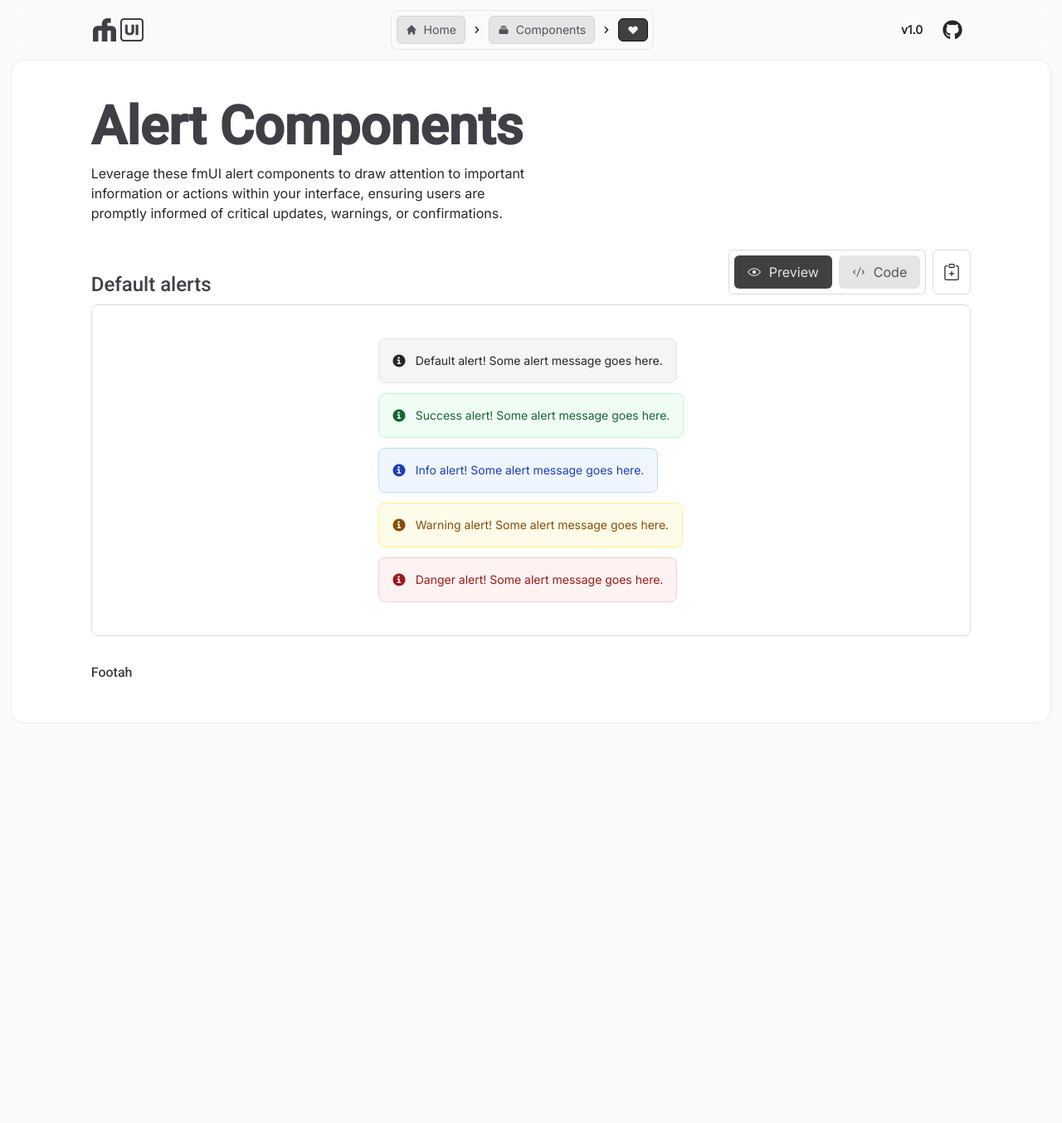
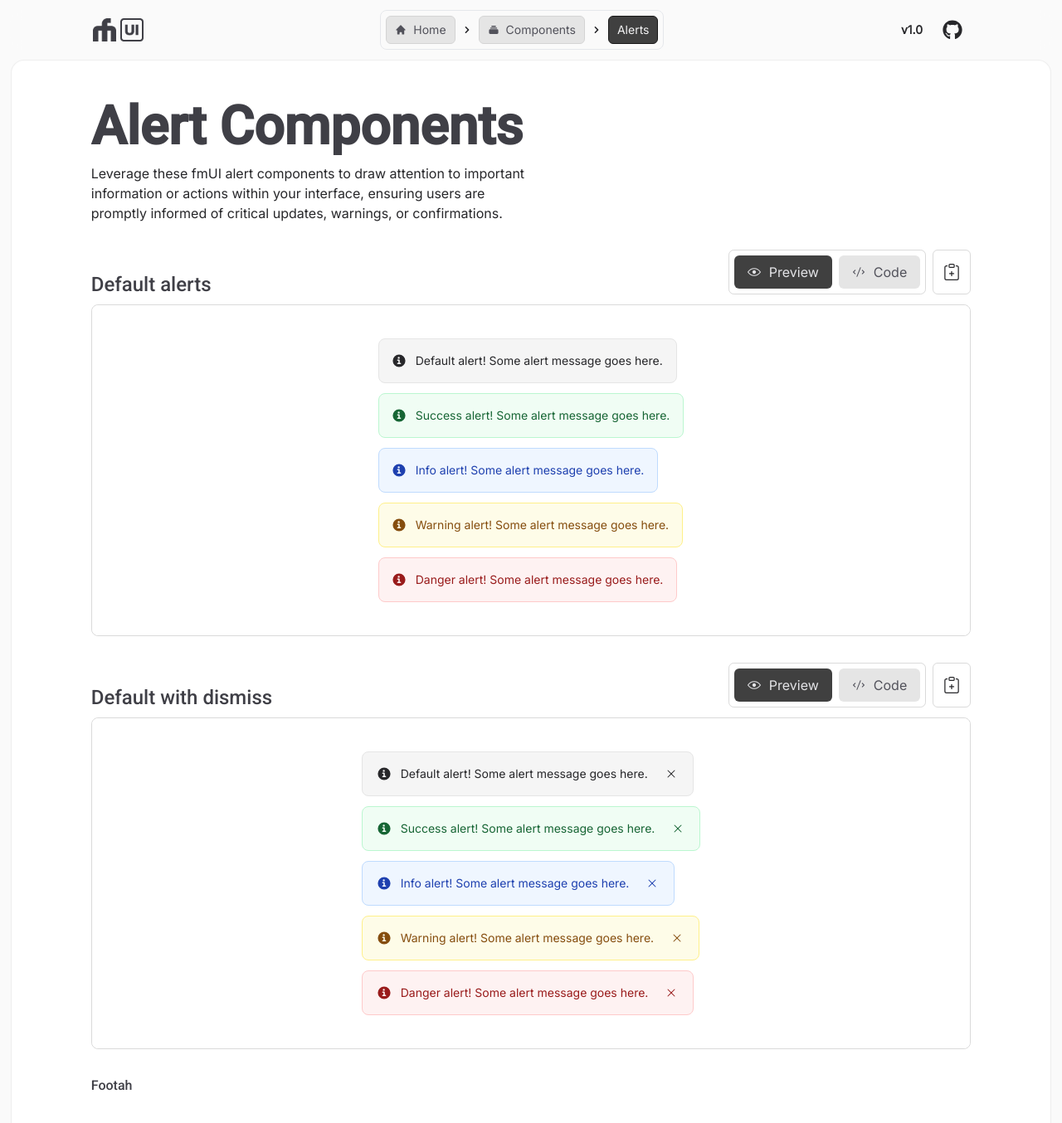
Before and after one commit to fwedwicc/fmUI, a React (Vite) app: page /components/alert in a window 1280 px wide. Shown: the top 1354 px of the page at 83% size. Before the commit the page ends 872 px from the top, so only its background shows below. Built offline with nearby package versions, Linux system fonts and the light colour scheme.

Commit message:
Just added 1 more variant in alert components

```diff
--- a/src/components/Navbar.jsx
+++ b/src/components/Navbar.jsx
@@ -30,6 +30,8 @@ const Navbar = () => {
         return 'Buttons';
       case '/components/checkbox':
         return 'Checkboxes';
+      case '/components/alert':
+        return 'Alerts';
       default:
         return <HiHeart />;
     }
--- a/src/components/application-ui/elements/alerts/Alert01.jsx
+++ b/src/components/application-ui/elements/alerts/Alert01.jsx
@@ -42,48 +42,48 @@ const Alert01 = () => {
     <div className='gap-3 flex justify-center items-center flex-wrap p-6'>
       <div className='flex flex-col items-start gap-3'>
         {/* Default Alert */}
-        <div class="flex items-center p-4 text-sm text-zinc-800 rounded-lg bg-neutral-100 border border-neutral-200" role="alert">
-          <svg class="flex-shrink-0 inline w-4 h-4 me-3" aria-hidden="true" xmlns="http://www.w3.org/2000/svg" fill="currentColor" viewBox="0 0 20 20">
+        <div className="flex items-center p-4 text-sm text-zinc-800 rounded-lg bg-neutral-100 border border-neutral-200" role="alert">
+          <svg className="flex-shrink-0 inline w-4 h-4 me-3" aria-hidden="true" xmlns="http://www.w3.org/2000/svg" fill="currentColor" viewBox="0 0 20 20">
             <path d="M10 .5a9.5 9.5 0 1 0 9.5 9.5A9.51 9.51 0 0 0 10 .5ZM9.5 4a1.5 1.5 0 1 1 0 3 1.5 1.5 0 0 1 0-3ZM12 15H8a1 1 0 0 1 0-2h1v-3H8a1 1 0 0 1 0-2h2a1 1 0 0 1 1 1v4h1a1 1 0 0 1 0 2Z" />
           </svg>
           <div>
-            <span class="font-medium">Default alert!</span> Some alert message goes here.
+            <span className="font-medium">Default alert!</span> Some alert message goes here.
           </div>
         </div>
         {/* Success Alert */}
-        <div class="flex items-center p-4 text-sm text-green-800 rounded-lg bg-green-50 border border-green-200" role="alert">
-          <svg class="flex-shrink-0 inline w-4 h-4 me-3" aria-hidden="true" xmlns="http://www.w3.org/2000/svg" fill="currentColor" viewBox="0 0 20 20">
+        <div className="flex items-center p-4 text-sm text-green-800 rounded-lg bg-green-50 border border-green-200" role="alert">
+          <svg className="flex-shrink-0 inline w-4 h-4 me-3" aria-hidden="true" xmlns="http://www.w3.org/2000/svg" fill="currentColor" viewBox="0 0 20 20">
             <path d="M10 .5a9.5 9.5 0 1 0 9.5 9.5A9.51 9.51 0 0 0 10 .5ZM9.5 4a1.5 1.5 0 1 1 0 3 1.5 1.5 0 0 1 0-3ZM12 15H8a1 1 0 0 1 0-2h1v-3H8a1 1 0 0 1 0-2h2a1 1 0 0 1 1 1v4h1a1 1 0 0 1 0 2Z" />
           </svg>
           <div>
-            <span class="font-medium">Success alert!</span> Some alert message goes here.
+            <span className="font-medium">Success alert!</span> Some alert message goes here.
           </div>
         </div>
         {/* Info Alert */}
-        <div class="flex items-center p-4 text-sm text-blue-800 rounded-lg bg-blue-50 border border-blue-200" role="alert">
-          <svg class="flex-shrink-0 inline w-4 h-4 me-3" aria-hidden="true" xmlns="http://www.w3.org/2000/svg" fill="currentColor" viewBox="0 0 20 20">
+        <div className="flex items-center p-4 text-sm text-blue-800 rounded-lg bg-blue-50 border border-blue-200" role="alert">
+          <svg className="flex-shrink-0 inline w-4 h-4 me-3" aria-hidden="true" xmlns="http://www.w3.org/2000/svg" fill="currentColor" viewBox="0 0 20 20">
             <path d="M10 .5a9.5 9.5 0 1 0 9.5 9.5A9.51 9.51 0 0 0 10 .5ZM9.5 4a1.5 1.5 0 1 1 0 3 1.5 1.5 0 0 1 0-3ZM12 15H8a1 1 0 0 1 0-2h1v-3H8a1 1 0 0 1 0-2h2a1 1 0 0 1 1 1v4h1a1 1 0 0 1 0 2Z" />
           </svg>
           <div>
-            <span class="font-medium">Info alert!</span> Some alert message goes here.
+            <span className="font-medium">Info alert!</span> Some alert message goes here.
           </div>
         </div>
         {/* Warning Alert */}
-        <div class="flex items-center p-4 text-sm text-yellow-800 rounded-lg bg-yellow-50 border border-yellow-200" role="alert">
-          <svg class="flex-shrink-0 inline w-4 h-4 me-3" aria-hidden="true" xmlns="http://www.w3.org/2000/svg" fill="currentColor" viewBox="0 0 20 20">
+        <div className="flex items-center p-4 text-sm text-yellow-800 rounded-lg bg-yellow-50 border border-yellow-200" role="alert">
+          <svg className="flex-shrink-0 inline w-4 h-4 me-3" aria-hidden="true" xmlns="http://www.w3.org/2000/svg" fill="currentColor" viewBox="0 0 20 20">
             <path d="M10 .5a9.5 9.5 0 1 0 9.5 9.5A9.51 9.51 0 0 0 10 .5ZM9.5 4a1.5 1.5 0 1 1 0 3 1.5 1.5 0 0 1 0-3ZM12 15H8a1 1 0 0 1 0-2h1v-3H8a1 1 0 0 1 0-2h2a1 1 0 0 1 1 1v4h1a1 1 0 0 1 0 2Z" />
           </svg>
           <div>
-            <span class="font-medium">Warning alert!</span> Some alert message goes here.
+            <span className="font-medium">Warning alert!</span> Some alert message goes here.
           </div>
         </div>
         {/* Danger Alert */}
-        <div class="flex items-center p-4 text-sm text-red-800 rounded-lg bg-red-50 border border-red-200" role="alert">
-          <svg class="flex-shrink-0 inline w-4 h-4 me-3" aria-hidden="true" xmlns="http://www.w3.org/2000/svg" fill="currentColor" viewBox="0 0 20 20">
+        <div className="flex items-center p-4 text-sm text-red-800 rounded-lg bg-red-50 border border-red-200" role="alert">
+          <svg className="flex-shrink-0 inline w-4 h-4 me-3" aria-hidden="true" xmlns="http://www.w3.org/2000/svg" fill="currentColor" viewBox="0 0 20 20">
             <path d="M10 .5a9.5 9.5 0 1 0 9.5 9.5A9.51 9.51 0 0 0 10 .5ZM9.5 4a1.5 1.5 0 1 1 0 3 1.5 1.5 0 0 1 0-3ZM12 15H8a1 1 0 0 1 0-2h1v-3H8a1 1 0 0 1 0-2h2a1 1 0 0 1 1 1v4h1a1 1 0 0 1 0 2Z" />
           </svg>
           <div>
-            <span class="font-medium">Danger alert!</span> Some alert message goes here.
+            <span className="font-medium">Danger alert!</span> Some alert message goes here.
           </div>
         </div>
       </div>
--- /dev/null
+++ b/src/components/application-ui/elements/alerts/Alert02.jsx
@@ -0,0 +1,85 @@
+import React from 'react';
+
+export const codeSnippet = `
+`;
+
+const Alert02 = () => {
+  return (
+    <div className='gap-3 flex justify-center items-center flex-wrap p-6'>
+      <div className='flex flex-col items-start gap-3'>
+        {/* Default Alert */}
+        <div className="flex items-center px-2.5 py-2.5 text-sm text-zinc-800 rounded-lg bg-neutral-100 border border-neutral-200" role="alert">
+          <svg className="flex-shrink-0 inline w-4 h-4 me-3 mx-2" aria-hidden="true" xmlns="http://www.w3.org/2000/svg" fill="currentColor" viewBox="0 0 20 20">
+            <path d="M10 .5a9.5 9.5 0 1 0 9.5 9.5A9.51 9.51 0 0 0 10 .5ZM9.5 4a1.5 1.5 0 1 1 0 3 1.5 1.5 0 0 1 0-3ZM12 15H8a1 1 0 0 1 0-2h1v-3H8a1 1 0 0 1 0-2h2a1 1 0 0 1 1 1v4h1a1 1 0 0 1 0 2Z" />
+          </svg>
+          <div className='me-3'>
+            <span className="font-medium">Default alert!</span> Some alert message goes here.
+          </div>
+          <button className='w-8 h-8 flex justify-center items-center transition duration-300 ease-in-out hover:bg-neutral-200/40 rounded-md focus:ring-2 focus:ring-neutral-200'>
+            <svg className='w-4 h-auto' xmlns="http://www.w3.org/2000/svg" viewBox="0 0 24 24" fill="currentColor">
+              <path fillRule="evenodd" d="M5.47 5.47a.75.75 0 0 1 1.06 0L12 10.94l5.47-5.47a.75.75 0 1 1 1.06 1.06L13.06 12l5.47 5.47a.75.75 0 1 1-1.06 1.06L12 13.06l-5.47 5.47a.75.75 0 0 1-1.06-1.06L10.94 12 5.47 6.53a.75.75 0 0 1 0-1.06Z" clipRule="evenodd" />
+            </svg>
+          </button>
+        </div>
+        {/* Success Alert */}
+        <div className="flex items-center px-2.5 py-2.5 text-sm text-green-800 rounded-lg bg-green-50 border border-green-200" role="alert">
+          <svg className="flex-shrink-0 inline w-4 h-4 me-3 mx-2" aria-hidden="true" xmlns="http://www.w3.org/2000/svg" fill="currentColor" viewBox="0 0 20 20">
+            <path d="M10 .5a9.5 9.5 0 1 0 9.5 9.5A9.51 9.51 0 0 0 10 .5ZM9.5 4a1.5 1.5 0 1 1 0 3 1.5 1.5 0 0 1 0-3ZM12 15H8a1 1 0 0 1 0-2h1v-3H8a1 1 0 0 1 0-2h2a1 1 0 0 1 1 1v4h1a1 1 0 0 1 0 2Z" />
+          </svg>
+          <div className='me-3'>
+            <span className="font-medium">Success alert!</span> Some alert message goes here.
+          </div>
+          <button className='w-8 h-8 flex justify-center items-center transition duration-300 ease-in-out hover:bg-green-200/40 rounded-md focus:ring-2 focus:ring-green-200'>
+            <svg className='w-4 h-auto' xmlns="http://www.w3.org/2000/svg" viewBox="0 0 24 24" fill="currentColor">
+              <path fillRule="evenodd" d="M5.47 5.47a.75.75 0 0 1 1.06 0L12 10.94l5.47-5.47a.75.75 0 1 1 1.06 1.06L13.06 12l5.47 5.47a.75.75 0 1 1-1.06 1.06L12 13.06l-5.47 5.47a.75.75 0 0 1-1.06-1.06L10.94 12 5.47 6.53a.75.75 0 0 1 0-1.06Z" clipRule="evenodd" />
+            </svg>
+          </button>
+        </div>
+        {/* Info Alert */}
+        <div className="flex items-center px-2.5 py-2.5 text-sm text-blue-800 rounded-lg bg-blue-50 border border-blue-200" role="alert">
+          <svg className="flex-shrink-0 inline w-4 h-4 me-3 mx-2" aria-hidden="true" xmlns="http://www.w3.org/2000/svg" fill="currentColor" viewBox="0 0 20 20">
+            <path d="M10 .5a9.5 9.5 0 1 0 9.5 9.5A9.51 9.51 0 0 0 10 .5ZM9.5 4a1.5 1.5 0 1 1 0 3 1.5 1.5 0 0 1 0-3ZM12 15H8a1 1 0 0 1 0-2h1v-3H8a1 1 0 0 1 0-2h2a1 1 0 0 1 1 1v4h1a1 1 0 0 1 0 2Z" />
+          </svg>
+          <div className='me-3'>
+            <span className="font-medium">Info alert!</span> Some alert message goes here.
+          </div>
+          <button className='w-8 h-8 flex justify-center items-center transition duration-300 ease-in-out hover:bg-blue-200/40 rounded-md focus:ring-2 focus:ring-blue-200'>
+            <svg className='w-4 h-auto' xmlns="http://www.w3.org/2000/svg" viewBox="0 0 24 24" fill="currentColor">
+              <path fillRule="evenodd" d="M5.47 5.47a.75.75 0 0 1 1.06 0L12 10.94l5.47-5.47a.75.75 0 1 1 1.06 1.06L13.06 12l5.47 5.47a.75.75 0 1 1-1.06 1.06L12 13.06l-5.47 5.47a.75.75 0 0 1-1.06-1.06L10.94 12 5.47 6.53a.75.75 0 0 1 0-1.06Z" clipRule="evenodd" />
+            </svg>
+          </button>
+        </div>
+        {/* Warning Alert */}
+        <div className="flex items-center px-2.5 py-2.5 text-sm text-yellow-800 rounded-lg bg-yellow-50 border border-yellow-200" role="alert">
+          <svg className="flex-shrink-0 inline w-4 h-4 me-3 mx-2" aria-hidden="true" xmlns="http://www.w3.org/2000/svg" fill="currentColor" viewBox="0 0 20 20">
+            <path d="M10 .5a9.5 9.5 0 1 0 9.5 9.5A9.51 9.51 0 0 0 10 .5ZM9.5 4a1.5 1.5 0 1 1 0 3 1.5 1.5 0 0 1 0-3ZM12 15H8a1 1 0 0 1 0-2h1v-3H8a1 1 0 0 1 0-2h2a1 1 0 0 1 1 1v4h1a1 1 0 0 1 0 2Z" />
+          </svg>
+          <div className='me-3'>
+            <span className="font-medium">Warning alert!</span> Some alert message goes here.
+          </div>
+          <button className='w-8 h-8 flex justify-center items-center transition duration-300 ease-in-out hover:bg-yellow-200/40 rounded-md focus:ring-2 focus:ring-yellow-200'>
+            <svg className='w-4 h-auto' xmlns="http://www.w3.org/2000/svg" viewBox="0 0 24 24" fill="currentColor">
+              <path fillRule="evenodd" d="M5.47 5.47a.75.75 0 0 1 1.06 0L12 10.94l5.47-5.47a.75.75 0 1 1 1.06 1.06L13.06 12l5.47 5.47a.75.75 0 1 1-1.06 1.06L12 13.06l-5.47 5.47a.75.75 0 0 1-1.06-1.06L10.94 12 5.47 6.53a.75.75 0 0 1 0-1.06Z" clipRule="evenodd" />
+            </svg>
+          </button>
+        </div>
+        {/* Danger Alert */}
+        <div className="flex items-center px-2.5 py-2.5 text-sm text-red-800 rounded-lg bg-red-50 border border-red-200" role="alert">
+          <svg className="flex-shrink-0 inline w-4 h-4 me-3 mx-2" aria-hidden="true" xmlns="http://www.w3.org/2000/svg" fill="currentColor" viewBox="0 0 20 20">
+            <path d="M10 .5a9.5 9.5 0 1 0 9.5 9.5A9.51 9.51 0 0 0 10 .5ZM9.5 4a1.5 1.5 0 1 1 0 3 1.5 1.5 0 0 1 0-3ZM12 15H8a1 1 0 0 1 0-2h1v-3H8a1 1 0 0 1 0-2h2a1 1 0 0 1 1 1v4h1a1 1 0 0 1 0 2Z" />
+          </svg>
+          <div className='me-3'>
+            <span className="font-medium">Danger alert!</span> Some alert message goes here.
+          </div>
+          <button className='w-8 h-8 flex justify-center items-center transition duration-300 ease-in-out hover:bg-red-200/40 rounded-md focus:ring-2 focus:ring-red-200'>
+            <svg className='w-4 h-auto' xmlns="http://www.w3.org/2000/svg" viewBox="0 0 24 24" fill="currentColor">
+              <path fillRule="evenodd" d="M5.47 5.47a.75.75 0 0 1 1.06 0L12 10.94l5.47-5.47a.75.75 0 1 1 1.06 1.06L13.06 12l5.47 5.47a.75.75 0 1 1-1.06 1.06L12 13.06l-5.47 5.47a.75.75 0 0 1-1.06-1.06L10.94 12 5.47 6.53a.75.75 0 0 1 0-1.06Z" clipRule="evenodd" />
+            </svg>
+          </button>
+        </div>
+      </div>
+    </div>
+  );
+};
+
+export default Alert02;
--- a/src/components/application-ui/elements/alerts/index.js
+++ b/src/components/application-ui/elements/alerts/index.js
@@ -1,6 +1,9 @@
 import Alert01, { codeSnippet as alert01CodeSnippet } from './Alert01';
+import Alert02, { codeSnippet as alert02CodeSnippet } from './Alert02';
 
 export {
   Alert01,
   alert01CodeSnippet,
+  Alert02,
+  alert02CodeSnippet,
 }
--- a/src/constants/index.js
+++ b/src/constants/index.js
@@ -1,6 +1,7 @@
 // Alert Imports
 import {
   Alert01, alert01CodeSnippet,
+  Alert02, alert02CodeSnippet,
 } from '../components/application-ui/elements/alerts';
 
 // Badge Imports
@@ -35,6 +36,7 @@ export const elementsData = {
     description: 'Leverage these fmUI alert components to draw attention to important information or actions within your interface, ensuring users are promptly informed of critical updates, warnings, or confirmations.',
     tabs: [
       { component: Alert01, codeSnippet: alert01CodeSnippet, label: 'Default alerts' },
+      { component: Alert02, codeSnippet: alert02CodeSnippet, label: 'Default with dismiss' },
     ]
   },
   // Badge Component Data
```
